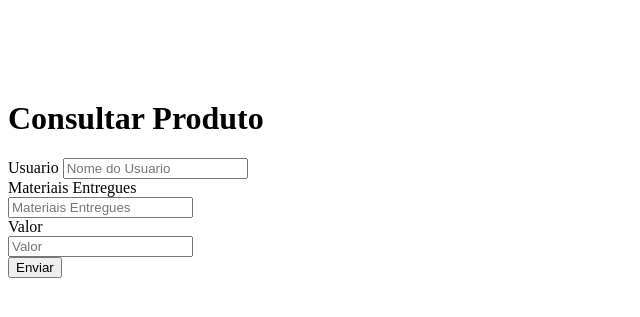
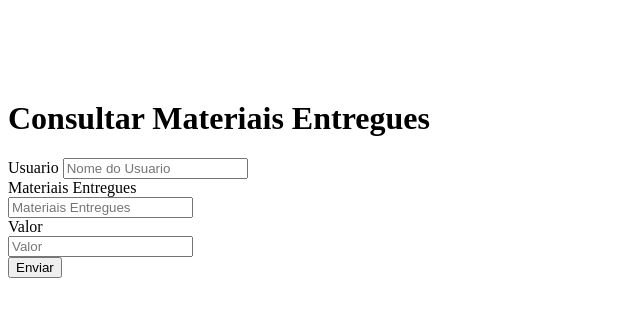
Before and after one commit to AugustoCMR/projeto-eco, a PHP site: page /views/user/consulta_materiais_entregues.php in a window 1280 px wide. Shown: the top 317 px of the page, without its empty margins (0-640 px from the left). Run offline with PHP 8.4, Linux system fonts and the light colour scheme.

Commit message:
Alterações na view

```diff
--- a/Application/views/produto/cadastrar_produto.php
+++ b/Application/views/produto/cadastrar_produto.php
@@ -1,4 +1,3 @@
-<<<<<<< HEAD
 <main>
   <div class="container">
     <div class="row">
--- a/Application/views/user/consulta_materiais_entregues.php
+++ b/Application/views/user/consulta_materiais_entregues.php
@@ -1,9 +1,8 @@
-
 <main>
   <div class="container">
     <div class="row">
       <div class="col-8 offset-2" style="margin-top:100px">
-        <h1 class="display-4 text-center text-primary font-weight-bold mt-5 titulo">Consultar Produto</h1>
+        <h1 class="display-4 text-center text-primary font-weight-bold mt-5 titulo">Consultar Materiais Entregues</h1>
 
 
 
```
